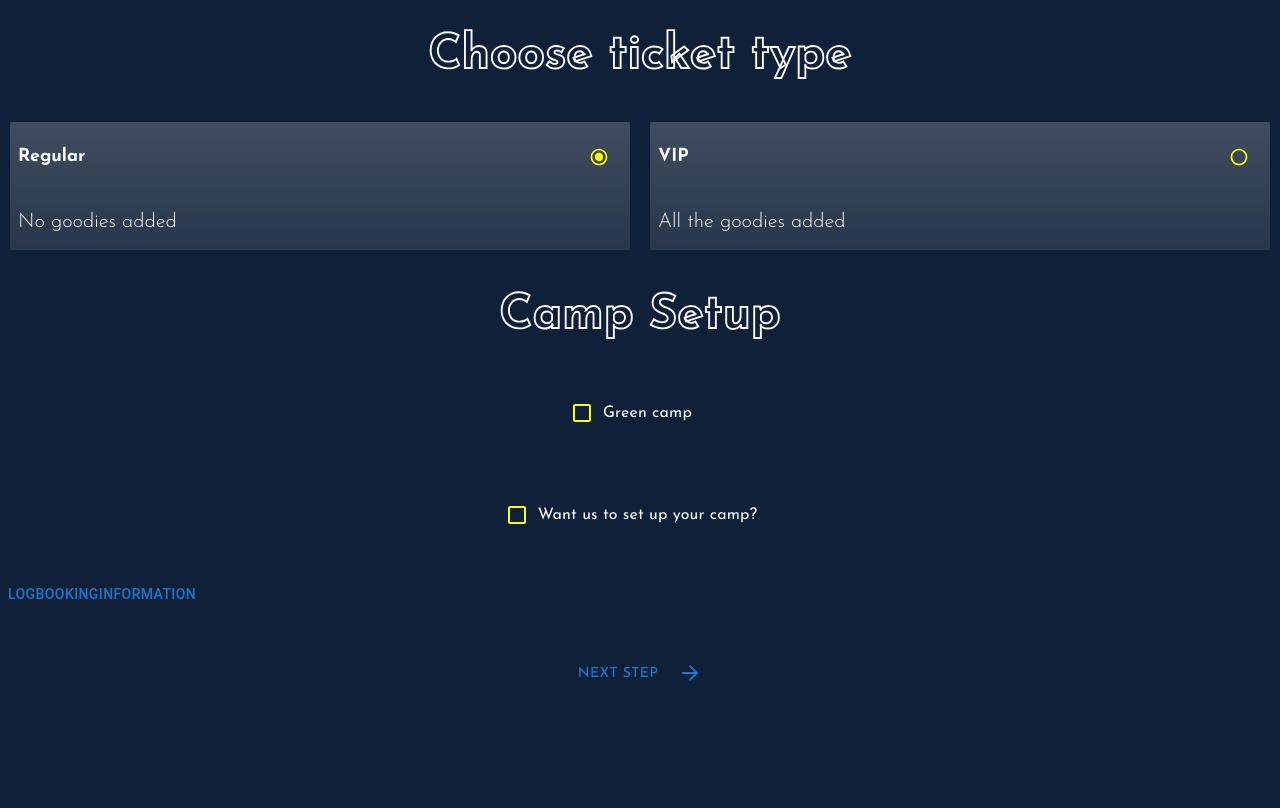
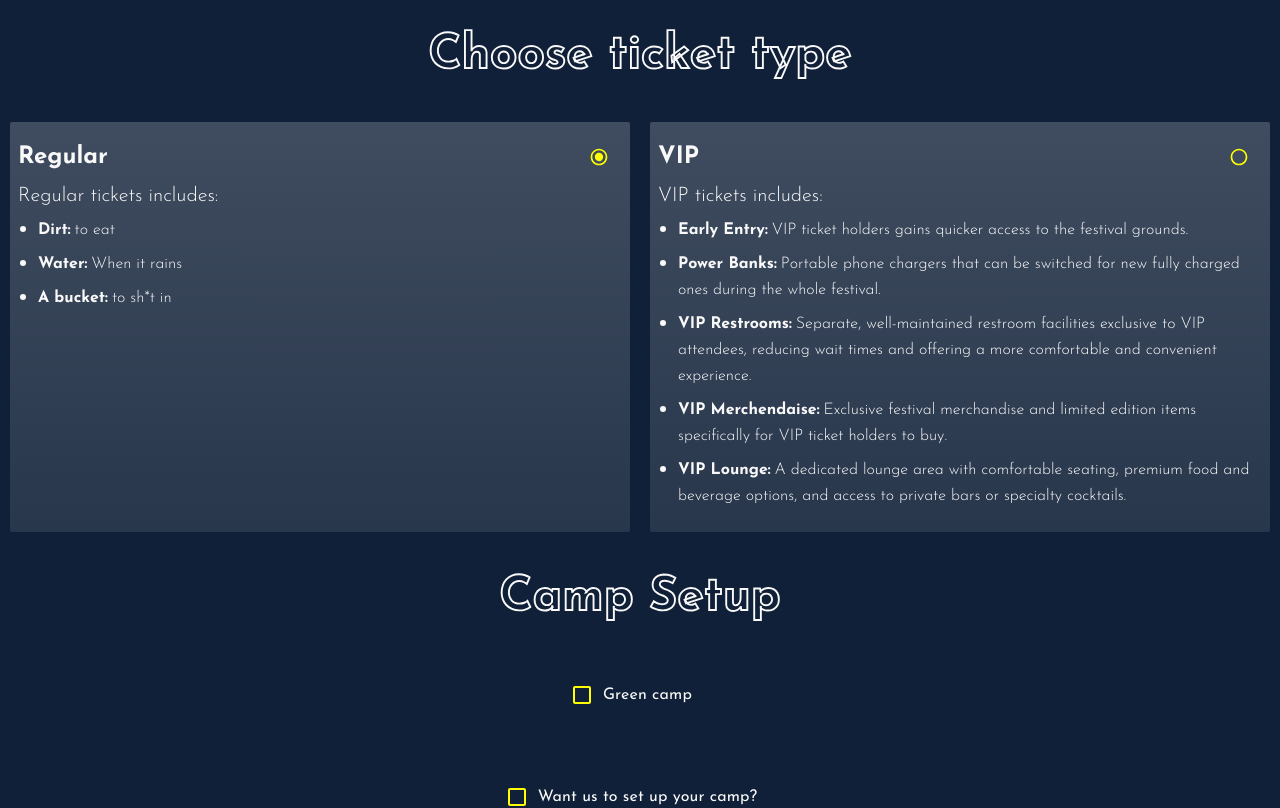
Before and after one commit to jona08n9/booking_flow, a Next.js app: page /ticket_type_and_add_on in a window 1280 px wide. Shown: the top 808 px of the page. Built offline with nearby package versions, Linux system fonts and the light colour scheme; a web font is replaced by a local one.

Commit message:
Tent setup done

```diff
--- a/src/components/AreaList.js
+++ b/src/components/AreaList.js
@@ -3,8 +3,8 @@ import { AreaListItem } from "./AreaListItem";
 export function AreaList(props) {
   return (
     <>
-      <div>
-        <section className="grid-cols-2 grid ">
+      <div className="mx-3 md:mx-0 ">
+        <section className="flex grid-cols-2 flex-col gap-2 sm:grid ">
           {/* maps through area, and returns a component for each item.  */}
           {props.areas.map((area) => (
             <AreaListItem key={area.area} area={area} />
--- a/src/components/ChooseAmount.js
+++ b/src/components/ChooseAmount.js
@@ -3,9 +3,9 @@ import { TicketAmountPicker } from "./TicketAmountPicker";
 export default function ChooseAmount() {
   return (
     <>
-      <div className="mx-3 rounded-2 mb-8">
+      <div className="rounded-2 mx-3 max-w-full md:mx-0">
         <div className="grid place-content-center bg-gradient-to-b from-color-opacity-20 to-color-opacity-10 ">
-          <h2 className="text-center m-8 serif">Amount</h2>
+          <h2 className="serif m-8 text-center">Amount</h2>
           <TicketAmountPicker />
         </div>
       </div>
--- a/src/components/TentCounter.js
+++ b/src/components/TentCounter.js
@@ -5,31 +5,19 @@ import { useContext, useState, useEffect } from "react";
 export function TentCounter(props) {
   return (
     <>
-      <div className="mb-6">
-        <p className="mb-8 mt-8 text-center ">{`${props.size} Person tent ${
-          props.price !== 0 && props.price !== undefined ? props.price + ",-" : ""
-        }`}</p>
+      <div className="mb-6 pt-6">
+        <p className="mb-8 text-center underline underline-offset-8 ">
+          {`${props.size} Person tent`} <span className="font-bold">{`${props.price !== 0 && props.price !== undefined ? props.price + ",-" : ""}`}</span>
+        </p>
 
         <div className="flex items-center	 justify-center">
-          <Button
-            className="rounded-2 h-14 place-self-center border-2 border-solid border-color-yellow font-sans text-5xl font-bold text-color-blue"
-            variant="contained"
-            style={{ backgroundColor: "yellow" }}
-            onClick={() =>
-              props.addOrSubtractTent(false, props.size, props.type)
-            } /* this button subtracts one from ticketAmount */
-          >
+          <Button className="rounded-2 h-14 place-self-center border-2 border-solid border-color-yellow font-sans text-5xl font-bold text-color-blue md:h-6 md:text-3xl" variant="contained" style={{ backgroundColor: "yellow" }} onClick={() => props.addOrSubtractTent(false, props.size, props.type)} /* this button subtracts one from ticketAmount */>
             -
           </Button>
 
           <p className="mx-16 text-5xl font-bold">{props.PersonInTentNum}</p>
 
-          <Button
-            className="rounded-2 h-14 place-self-center border-2 border-solid border-color-yellow font-sans text-5xl font-bold text-color-blue"
-            variant="text"
-            style={{ backgroundColor: "yellow" }}
-            onClick={() => props.addOrSubtractTent(true, props.size, props.type)} /* this button adds one to ticketAmount */
-          >
+          <Button className="rounded-2 h-14 place-self-center border-2 border-solid border-color-yellow font-sans text-5xl font-bold text-color-blue md:h-6 md:text-3xl" variant="text" style={{ backgroundColor: "yellow" }} onClick={() => props.addOrSubtractTent(true, props.size, props.type)} /* this button adds one to ticketAmount */>
             +
           </Button>
         </div>
--- a/src/components/TicketAmountPicker.js
+++ b/src/components/TicketAmountPicker.js
@@ -47,23 +47,13 @@ export function TicketAmountPicker(props) {
   return (
     <>
       <div className="flex items-center">
-        <Button
-          className="rounded-2 h-14 place-self-center border-2 border-solid border-color-yellow font-sans text-5xl font-bold text-color-blue"
-          variant="contained"
-          style={{ backgroundColor: "yellow" }}
-          onClick={() => addOrSubtractTicket(false)} /* this button subtracts one from ticketAmount */
-        >
+        <Button className="rounded-2 h-14 place-self-center border-2 border-solid border-color-yellow font-sans text-5xl font-bold text-color-blue md:h-6 md:text-3xl" variant="contained" style={{ backgroundColor: "yellow" }} onClick={() => addOrSubtractTicket(false)} /* this button subtracts one from ticketAmount */>
           -
         </Button>
 
         <p className="mx-16 text-5xl font-bold">{ticketAmount}</p>
 
-        <Button
-          className="rounded-2 h-14 place-self-center border-2 border-solid border-color-yellow font-sans text-5xl font-bold text-color-blue"
-          variant="text"
-          style={{ backgroundColor: "yellow" }}
-          onClick={() => addOrSubtractTicket(true)} /* this button adds one to ticketAmount */
-        >
+        <Button className="rounded-2 h-14 place-self-center border-2 border-solid border-color-yellow font-sans text-5xl font-bold text-color-blue md:h-6 md:text-3xl" variant="text" style={{ backgroundColor: "yellow" }} onClick={() => addOrSubtractTicket(true)} /* this button adds one to ticketAmount */>
           +
         </Button>
       </div>
--- a/src/components/TicketType.js
+++ b/src/components/TicketType.js
@@ -4,13 +4,13 @@ export function TicketType(props) {
   return (
     <>
       <article
-        className="flex flex-col bg-gradient-to-b from-color-opacity-20 to-color-opacity-10 m-2.5 pl-2 pr-3 py-4 bg-color-back cursor-pointer h-32 w-42 rounded-sm"
+        className="bg-color-back w-42 m-2.5 flex cursor-pointer flex-col rounded-sm bg-gradient-to-b from-color-opacity-20 to-color-opacity-10 py-4 pl-2 pr-3"
         onClick={() => props.pickTicketType(props.radioValue)} /* makes the card clickable and calls
         "pickTicketType" from parent component */
       >
-        <div className="flex justify-between mr-0">
+        <div className="mr-0 flex justify-between">
           {/* This is the heading of the card */}
-          <h3 className={` text-lg self-center duration-200 `}>{`${props.ticketType}`}</h3>
+          <h3 className={` text-2lg self-center duration-200 `}>{`${props.ticketType}`}</h3>
 
           <Radio
             checked={props.selectedValue === props.radioValue}
@@ -33,9 +33,41 @@ export function TicketType(props) {
             }}
           />
         </div>
-        <div className="flex justify-between mt-auto  ">
+        <div className="mt-2 flex flex-col justify-start">
           {/* This is the explainer text for the card */}
-          <p className={`self-center duration-200 `}>{`${props.typeAddOns}`}</p>
+          <p className={`duration-200 `}>{`${props.ticketType} tickets includes:`}</p>
+          {/* <p className={`duration-200 `}>Regular tickets includes:</p> */}
+          {props.ticketType === "Regular" ? (
+            <ul className="pl-5">
+              <li className="my-2 list-disc text-color-white">
+                <span className="font-bold">Dirt:</span> <span className="font-light">to eat</span>
+              </li>
+              <li className="mb-2 list-disc text-color-white">
+                <span className="font-bold">Water:</span> <span className="font-light">When it rains</span>
+              </li>
+              <li className="mb-2 list-disc text-color-white">
+                <span className="font-bold">A bucket:</span> <span className="font-light">to sh*t in</span>
+              </li>
+            </ul>
+          ) : (
+            <ul className="pl-5">
+              <li className="my-2 list-disc text-color-white">
+                <span className="font-bold">Early Entry:</span> <span className="font-light">VIP ticket holders gains quicker access to the festival grounds.</span>
+              </li>
+              <li className="mb-2 list-disc text-color-white">
+                <span className="font-bold">Power Banks:</span> <span className="font-light">Portable phone chargers that can be switched for new fully charged ones during the whole festival.</span>
+              </li>
+              <li className="mb-2 list-disc text-color-white">
+                <span className="font-bold">VIP Restrooms:</span> <span className="font-light">Separate, well-maintained restroom facilities exclusive to VIP attendees, reducing wait times and offering a more comfortable and convenient experience.</span>
+              </li>
+              <li className="mb-2 list-disc text-color-white">
+                <span className="font-bold">VIP Merchendaise:</span> <span className="font-light">Exclusive festival merchandise and limited edition items specifically for VIP ticket holders to buy.</span>
+              </li>
+              <li className="mb-2 list-disc text-color-white">
+                <span className="font-bold">VIP Lounge:</span> <span className="font-light">A dedicated lounge area with comfortable seating, premium food and beverage options, and access to private bars or specialty cocktails.</span>
+              </li>
+            </ul>
+          )}
         </div>
       </article>
     </>
--- a/src/pages/area_and_amount.js
+++ b/src/pages/area_and_amount.js
@@ -37,17 +37,16 @@ export default function AreaAndAmount() {
   return (
     <main>
       <h1 className="mx-4 mt-10 text-center"> Purchase ticket</h1>
-      <p className="mx-4 pb-10 pt-10">
-        With the mesmerizing <strong>Northern Lights</strong> as your backdrop, get ready to lose yourself to the beats of the
-        loudest music that's sure to get your heart racing.
+      <p className="mx-auto max-w-3xl pb-10 pt-10">
+        With the mesmerizing <strong>Northern Lights</strong> as your backdrop, get ready to lose yourself to the beats of the loudest music that's sure to get your heart racing.
       </p>
+      <div className="mx-auto max-w-3xl">
+        {/* component, that lets user choose amount of tickets */}
+        <ChooseAmount />
 
-      {/* component, that lets user choose amount of tickets */}
-      <ChooseAmount />
-
-      {/* Component, that lets user choose area, based on amount of tickets */}
-      <ChooseArea />
-
+        {/* Component, that lets user choose area, based on amount of tickets */}
+        <ChooseArea />
+      </div>
       {/* button for testing, just logs bookingDetails */}
       <div className=" grid place-content-center">
         {/* Used to log the booking information to make sure the correct data is logged for the further flow */}
@@ -61,10 +60,7 @@ export default function AreaAndAmount() {
         </button>
       </div>
       <div className="mt-10 flex justify-center">
-        <Button
-          className=" mb-10 h-10 gap-5 place-self-center rounded-none border-2 border-solid border-color-yellow px-6 font-sans font-semibold text-color-yellow hover:bg-color-yellow hover:text-color-black "
-          onClick={reserveTickets}
-        >
+        <Button className=" mb-10 h-10 gap-5 place-self-center rounded-none border-2 border-solid border-color-yellow px-6 font-sans font-semibold text-color-yellow hover:bg-color-yellow hover:text-color-black " onClick={reserveTickets}>
           <span className="pt-1">Next step</span> <span className="material-symbols-outlined">arrow_forward</span>
         </Button>
       </div>
```
Also changed, not shown: package.json (+5 -4 lines), src/components/AreaListItem.js (+6 -18 lines), src/pages/tent_selection.js (+15 -43 lines), 1 other file (tests, documents, lock files or other folders).
